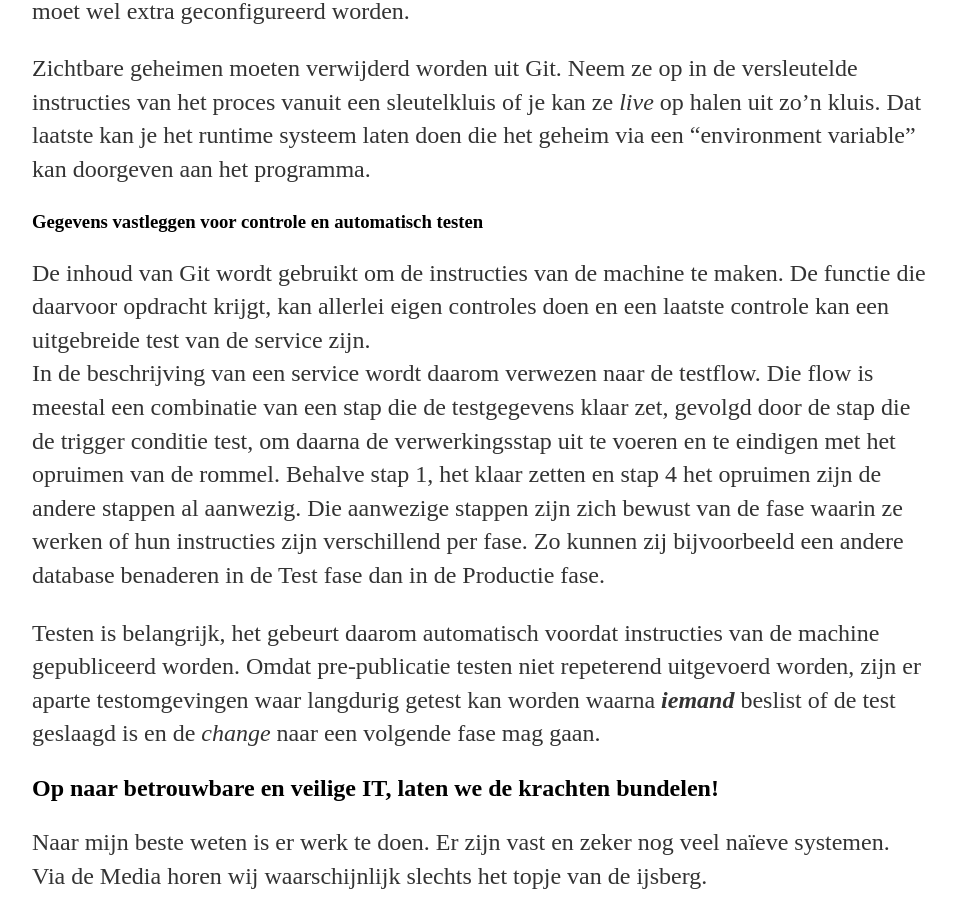
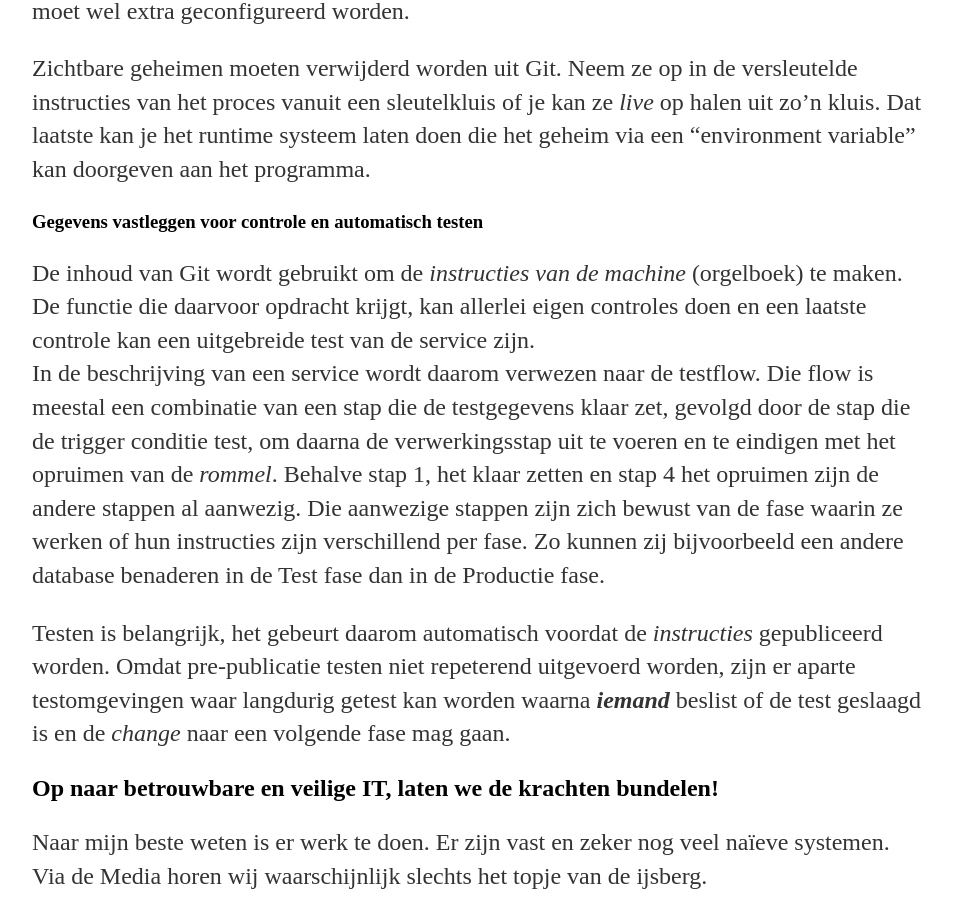
Before and after one commit to paedelm/paedelm.github.io, a Jekyll site: the page built from _posts/2021-05-03-Touwtje-uit-de-brievenbus.md, in a window 1280 px wide and 900 px high, scrolled down 6557 px. Shown: the whole window, without its empty margins (160-1116 px from the left). Built offline with Jekyll 4.4.1, drawn with Linux system fonts in a browser that asks for light colours; some of the changed text lies outside the part shown.

Commit message:
orgelboek voor instructies

```diff
--- a/_posts/2021-05-03-Touwtje-uit-de-brievenbus.md
+++ b/_posts/2021-05-03-Touwtje-uit-de-brievenbus.md
@@ -69,7 +69,7 @@ date: 2021-05-03
 
   Het IT systeem maakt altijd een verslag van de verwerking, deze log bevat maar al te vaak gegevens die je niet openbaar wil hebben. Het is belangrijke informatie dus sla je die op in een datakluis.
 
-  Het productieproces wordt beschermd tegen ongewenste wijzigingen, dat zijn aanpassingen die niet via Git zijn aangebracht. De machine werkt daarom als een **_draaiorgel_** en bestaat uit twee delen, de instructies en het gedeelte dat die instructies uitvoert. De instructies zijn versleuteld, aanpassen maar ook lezen is onmogelijk.
+  Het productieproces wordt beschermd tegen ongewenste wijzigingen, dat zijn aanpassingen die niet via Git zijn aangebracht. De machine werkt daarom als een **_draaiorgel_** en bestaat uit twee delen, de instructies (_orgelboek_) en het gedeelte dat die instructies uitvoert (_draaiorgel_). De instructies zijn versleuteld, aanpassen maar ook lezen is onmogelijk.
 
 
 
@@ -98,10 +98,10 @@ date: 2021-05-03
 
 ### Gegevens vastleggen voor controle en automatisch testen
 
-  De inhoud van Git wordt gebruikt om de instructies van de machine te maken. De functie die daarvoor opdracht krijgt, kan allerlei eigen controles doen en een laatste controle kan een uitgebreide test van de service zijn.
-  In de beschrijving van een service wordt daarom verwezen naar de testflow. Die flow is meestal een combinatie van een stap die de testgegevens klaar zet, gevolgd door de stap die de trigger conditie test, om daarna de verwerkingsstap uit te voeren en te eindigen met het opruimen van de rommel. Behalve stap 1, het klaar zetten en stap 4 het opruimen zijn de andere stappen al aanwezig. Die aanwezige stappen zijn zich bewust van de fase waarin ze werken of hun instructies zijn verschillend per fase. Zo kunnen zij bijvoorbeeld een andere database benaderen in de Test fase dan in de Productie fase.
+  De inhoud van Git wordt gebruikt om de _instructies van de machine_ (orgelboek) te maken. De functie die daarvoor opdracht krijgt, kan allerlei eigen controles doen en een laatste controle kan een uitgebreide test van de service zijn.
+  In de beschrijving van een service wordt daarom verwezen naar de testflow. Die flow is meestal een combinatie van een stap die de testgegevens klaar zet, gevolgd door de stap die de trigger conditie test, om daarna de verwerkingsstap uit te voeren en te eindigen met het opruimen van de _rommel_. Behalve stap 1, het klaar zetten en stap 4 het opruimen zijn de andere stappen al aanwezig. Die aanwezige stappen zijn zich bewust van de fase waarin ze werken of hun instructies zijn verschillend per fase. Zo kunnen zij bijvoorbeeld een andere database benaderen in de Test fase dan in de Productie fase.
 
-  Testen is belangrijk, het gebeurt daarom automatisch voordat instructies van de machine gepubliceerd worden. Omdat pre-publicatie testen niet repeterend uitgevoerd worden, zijn er aparte testomgevingen waar langdurig getest kan worden waarna **_iemand_** beslist of de test geslaagd is en de _change_ naar een volgende fase mag gaan.
+  Testen is belangrijk, het gebeurt daarom automatisch voordat de _instructies_ gepubliceerd worden. Omdat pre-publicatie testen niet repeterend uitgevoerd worden, zijn er aparte testomgevingen waar langdurig getest kan worden waarna **_iemand_** beslist of de test geslaagd is en de _change_ naar een volgende fase mag gaan.
 
 ## Op naar betrouwbare en veilige IT, laten we de krachten bundelen!
 
```
